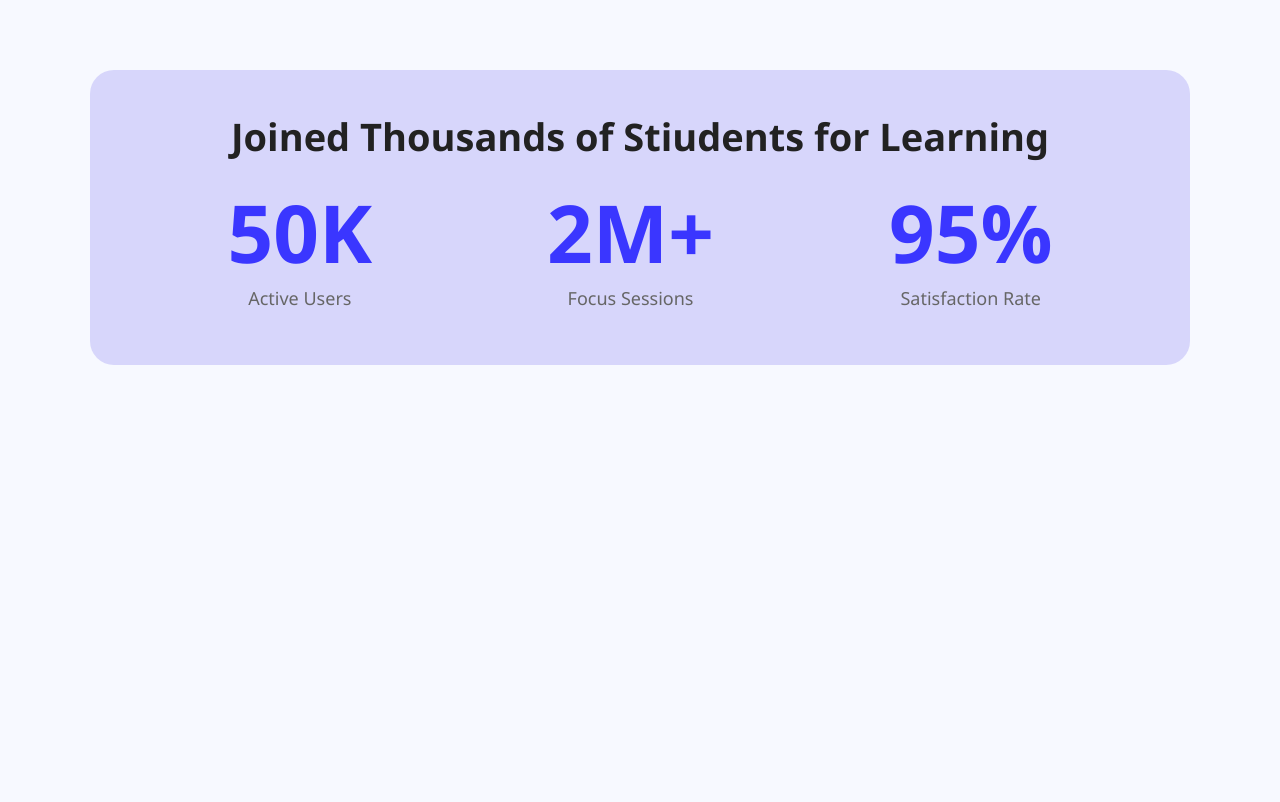
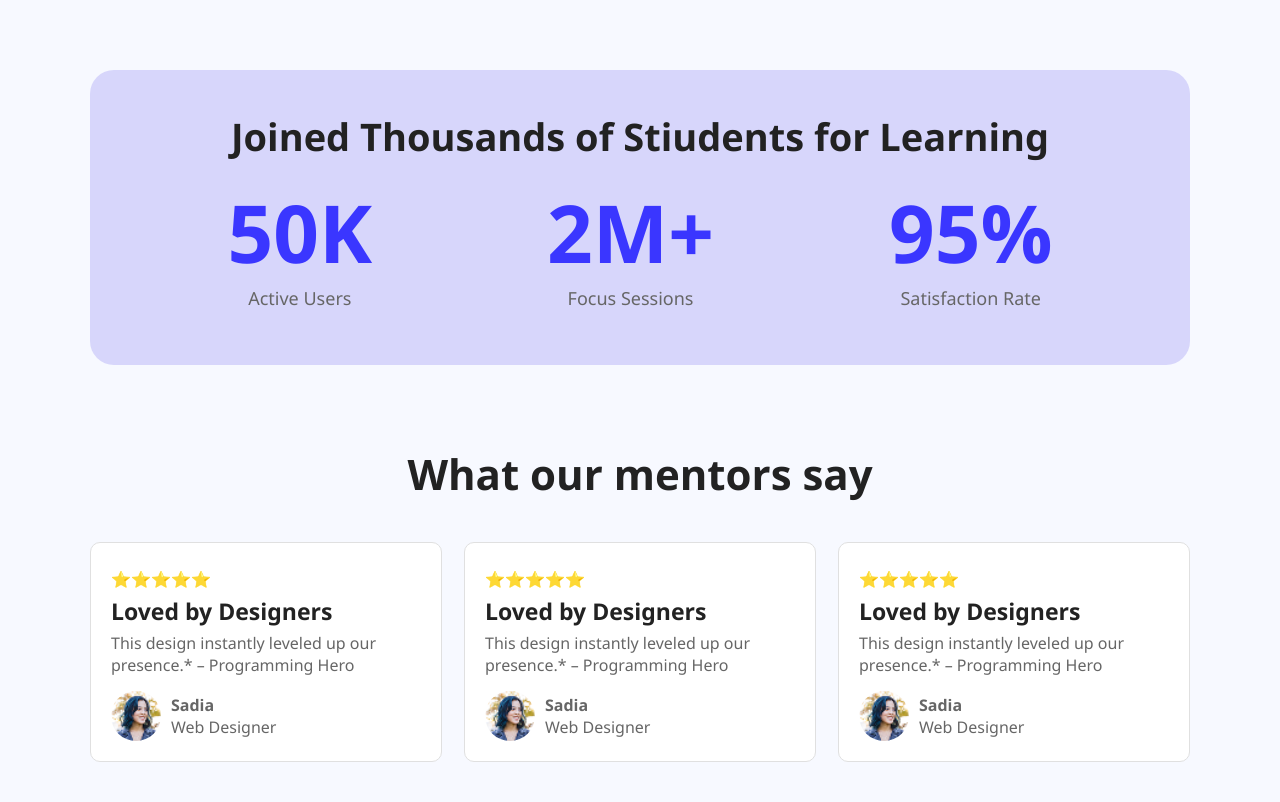
Before and after one commit to Rezwan20036/assignment-1, a plain HTML site: page index.html in a window 1280 px wide. Shown: the part 1033-1835 px from the top of the page. Before the commit the page ends 1438 px from the top, so only its background shows below. Drawn offline with Linux system fonts and the light colour scheme.

Commit message:
feedback-focus

```diff
--- a/assets/css/style.css
+++ b/assets/css/style.css
@@ -125,3 +125,42 @@ body {
   color: #666;
   font-size: 18px;
 }
+/* feedback style */
+.feedback h1 {
+  text-align: center;
+  margin-bottom: 40px;
+  font-size: 42px;
+}
+.feedback .card {
+  background: #fff;
+  border-radius: 10px;
+  padding: 20px;
+  width: 32%;
+  min-width: 250px;
+  border: 1px solid #e0e0e0;
+}
+.feedback .card .f-flex {
+  display: flex;
+  align-items: center;
+  margin-top: 15px;
+}
+.feedback .card img {
+  width: 50px;
+  height: 50px;
+  border-radius: 50%;
+}
+.feedback .card h4{
+  font-size: 23px;
+}
+.feedback .card p {
+  color: #666;
+  font-size: 16px;
+  margin: 5px 0;
+}
+.feedback .p-text {
+  margin-left: 10px;
+}
+.feedback .p-text p {
+  margin: 0;
+  font-size: 16px;
+}
--- a/index.html
+++ b/index.html
@@ -52,5 +52,47 @@
 				</div>
 			</div>
 		</section>
+        <!-- Feedback -->
+		<section class="feedback container">
+			<h1>What our mentors say</h1>
+			<div class="flex-between">
+				<div class="card">
+					<p>⭐⭐⭐⭐⭐</p>
+					<h4>Loved by Designers</h4>
+					<p>This design instantly leveled up our presence.* – Programming Hero</p>
+					<div class="f-flex">
+						<img src="/assets/images/avatar.png" alt="Avatar" />
+						<div class="p-text">
+							<p><strong>Sadia</strong></p>
+							<p>Web Designer</p>
+						</div>
+					</div>
+				</div>
+				<div class="card">
+					<p>⭐⭐⭐⭐⭐</p>
+					<h4>Loved by Designers</h4>
+					<p>This design instantly leveled up our presence.* – Programming Hero</p>
+					<div class="f-flex">
+						<img src="/assets/images/avatar.png" alt="Avatar" />
+						<div class="p-text">
+							<p><strong>Sadia</strong></p>
+							<p>Web Designer</p>
+						</div>
+					</div>
+				</div>
+				<div class="card">
+					<p>⭐⭐⭐⭐⭐</p>
+					<h4>Loved by Designers</h4>
+					<p>This design instantly leveled up our presence.* – Programming Hero</p>
+					<div class="f-flex">
+						<img src="/assets/images/avatar.png" alt="Avatar" />
+						<div class="p-text">
+							<p><strong>Sadia</strong></p>
+							<p>Web Designer</p>
+						</div>
+					</div>
+				</div>
+			</div>
+		</section>
 	</body>
 </html>
```
